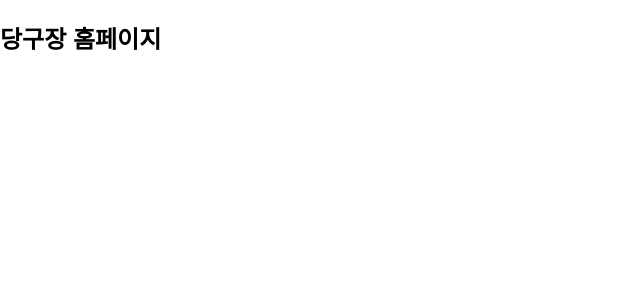
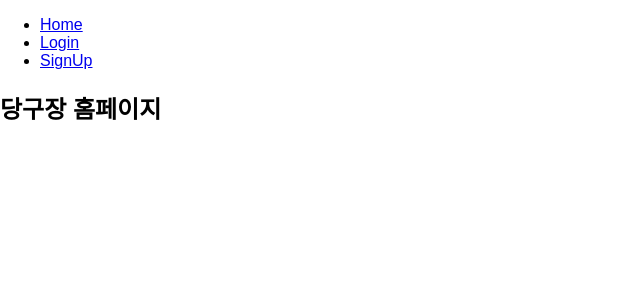
Before and after one commit to sangjun1126/React_billiard-sports, a React (Create React App) app: page / in a window 1280 px wide. Shown: the top 300 px of the page, without its empty margins (0-640 px from the left). Built offline with nearby package versions, Linux system fonts and the light colour scheme.

Commit message:
네브바로 갈 수 있게 로직 수정

```diff
--- a/src/App.js
+++ b/src/App.js
@@ -1,14 +1,26 @@
 import React from 'react';
-import { BrowserRouter as Router, Routes, Route } from 'react-router-dom'; // Routes를 import합니다.
+import { BrowserRouter as Router, Link, Route, Routes } from 'react-router-dom';
 import Home from './Home';
 import Login from './Login';
 import SignUp from './SignUp';
+
+function Navbar() {
+  return (
+    <nav>
+      <ul>
+        <li><Link to="/">Home</Link></li>
+        <li><Link to="/login">Login</Link></li>
+        <li><Link to="/signup">SignUp</Link></li>
+      </ul>
+    </nav>
+  );
+}
 
 function App() {
   return (
     <Router>
       <div>
-        {/* <Routes>로 감싸서 하위에 <Route> 컴포넌트들을 포함시킵니다. */}
+        <Navbar /> {/* 네브바를 App 컴포넌트 안에 추가 */}
         <Routes>
           <Route exact path="/" element={<Home />} />
           <Route path="/login" element={<Login />} />
```
